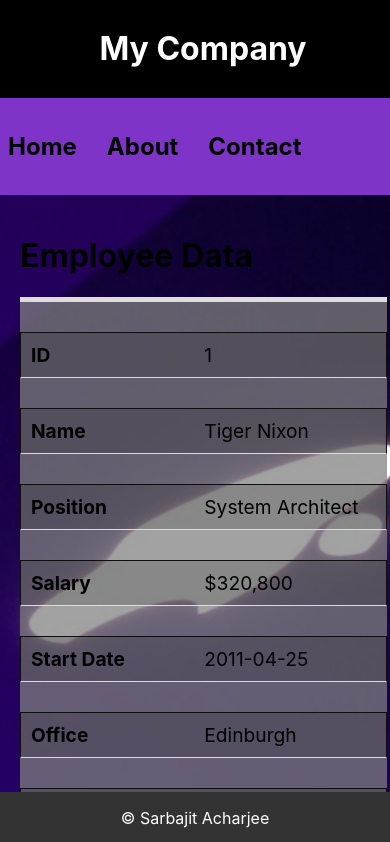
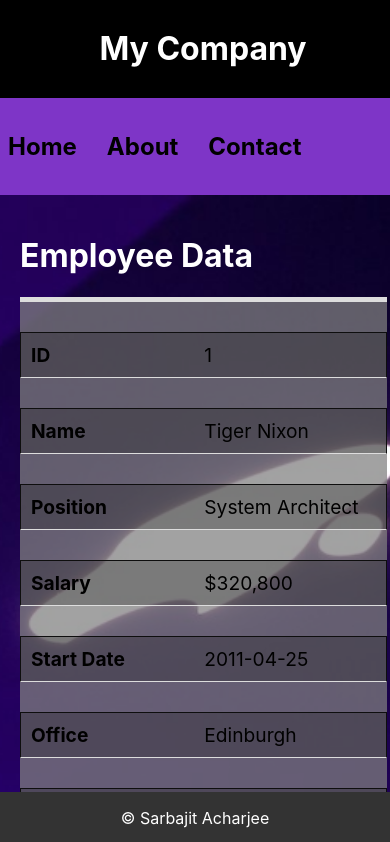
Before and after one commit to sarbajitacharjee/Json_table, a React (Create React App) app: page / in a window 390 px wide. Shown: the top 842 px of the page. Built offline with nearby package versions, Linux system fonts and the light colour scheme.

Commit message:
Update Main.css
new change

```diff
--- a/src/components/Main.css
+++ b/src/components/Main.css
@@ -7,6 +7,9 @@
     background-repeat: no-repeat;
     background-size: cover;
     object-fit: cover;
+}
+.main-container h1{
+    color: white;
 }
 
 table {
@@ -18,7 +21,7 @@ table {
 }
 td{
 
-    background-color: rgba(14, 14, 14, 0.278);
+    background-color: rgba(20, 18, 18, 0.278);
     border: 1px solid rgba(14, 14, 14);
 }
 th, td {
@@ -28,7 +31,7 @@ th, td {
 }
 
 th {
-    background-color: #f2f2f2;
+    background-color: #f2f2f279;
 }
 
 
@@ -56,7 +59,7 @@ th {
         /* text-align: right; */
         position: relative;
         padding-left: 50%;
-        background-color: rgba(14, 14, 14, 0.178);
+        /* background-color: rgba(14, 14, 14, 0.178); */
     }
 
     td::before {
```
